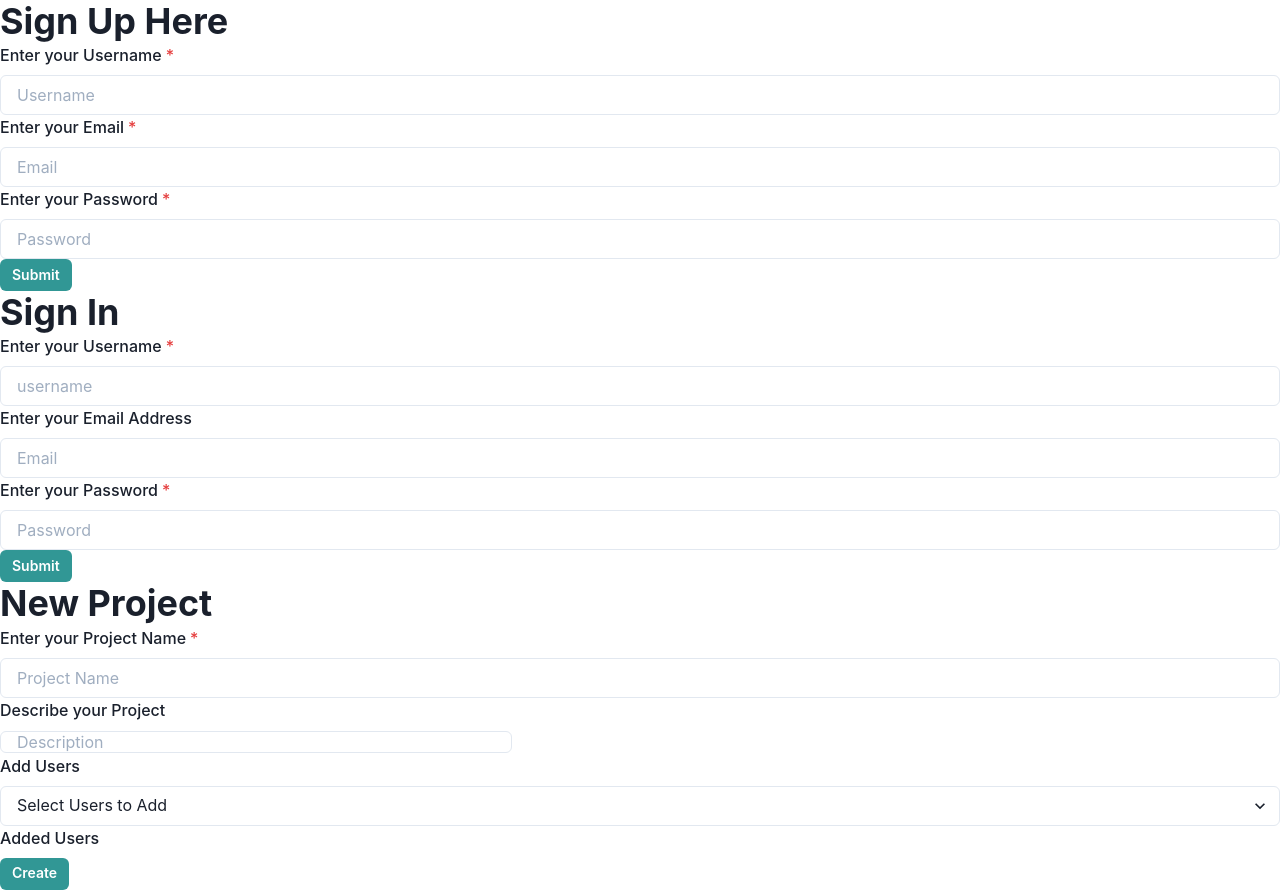
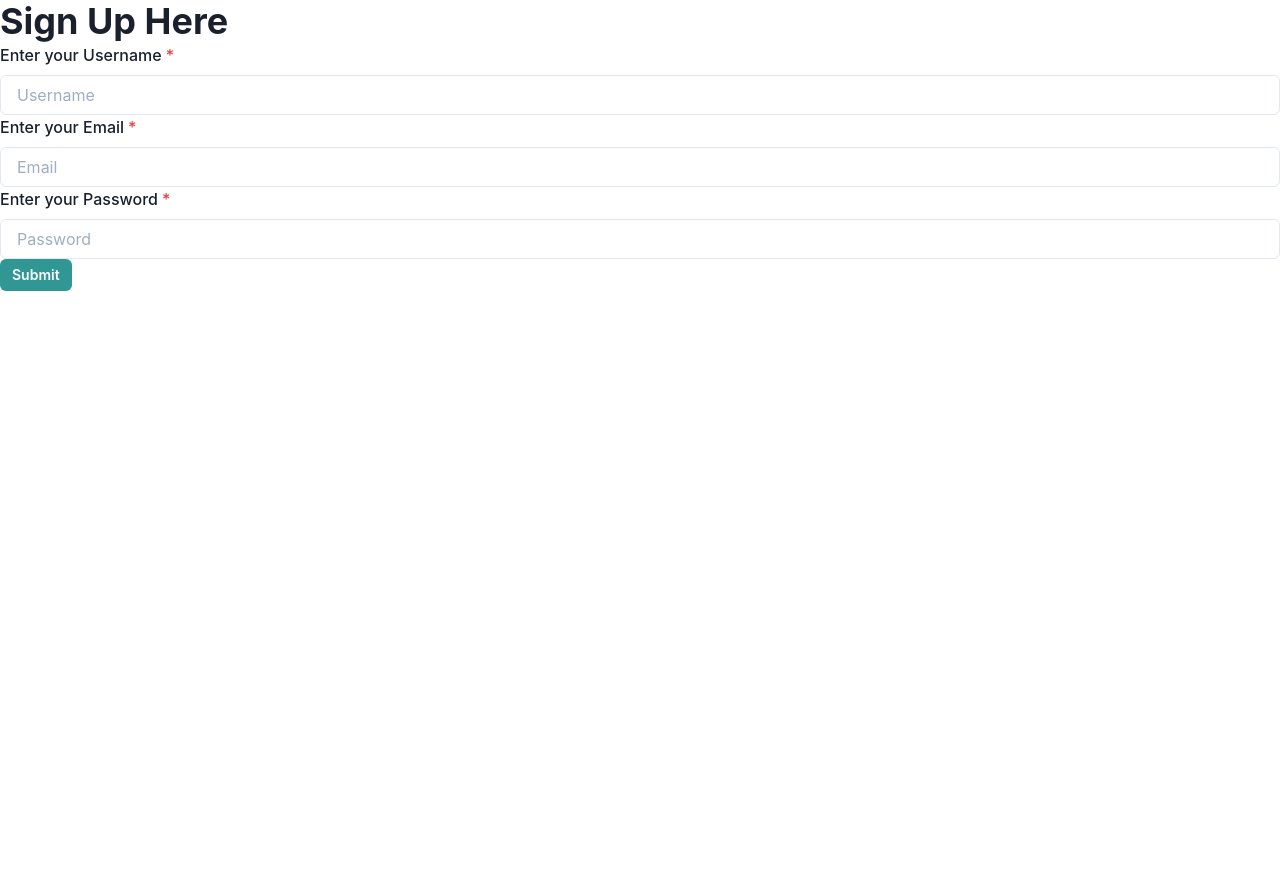
Before and after one commit to KenzieAcademy-Students/mern-course-capstone-zrreid-pro, a React (Create React App) app in the folder packages/client/: page / in a window 1280 px wide. After the commit the page ends 800 px from the top, so only its background shows below. Built offline with nearby package versions, Linux system fonts and the light colour scheme.

Commit message:
Made changes.

```diff
--- a/packages/client/src/components/SignInForm/index.js
+++ b/packages/client/src/components/SignInForm/index.js
@@ -11,17 +11,7 @@ export default function SignInForm({
         <div className='SignInForm'>
             <Heading>Sign In</Heading>
 
-            <FormControl id='username' isRequired>
-                <FormLabel>Enter your Username</FormLabel>
-                <Input
-                    name='username'
-                    placeholder='username'
-                    value={data.username}
-                    onChange={handleInputChange}
-                />
-            </FormControl>
-
-            <FormControl id='email'>
+            <FormControl id='email' isRequired>
                 <FormLabel>Enter your Email Address</FormLabel>
                 <Input
                     name='email'
--- a/packages/client/src/components/SignUpForm/index.js
+++ b/packages/client/src/components/SignUpForm/index.js
@@ -47,7 +47,7 @@ export default function SignUpForm({
                 />
             </FormControl>
 
-            <FormControl id='emailAddress' isRequired>
+            <FormControl id='email' isRequired>
                 <FormLabel>Enter your Email</FormLabel>
                 <Input //the email input field
                     name='email'
--- a/packages/client/src/pages/LoginPage/index.js
+++ b/packages/client/src/pages/LoginPage/index.js
@@ -126,8 +126,8 @@ export default function LoginPage() {
     return (
       <div>
         <SignUpForm handleSignUp={handleSignUp} handleInputChange={handleInputChange} data={data} /* the functions get passed in as props to the components */ />
-        <SignInForm handleSignIn={handleSignIn} handleInputChange={handleInputChange} data={data} />
-        <ProjectCreationForm /* only on this page so i can see the progress */ />
+        {/* <SignInForm handleSignIn={handleSignIn} handleInputChange={handleInputChange} data={data} /> */}
+        {/* <ProjectCreationForm  /> */}
       </div>
     );
   }
```
